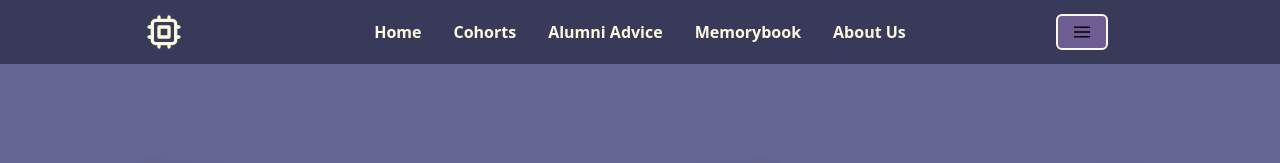
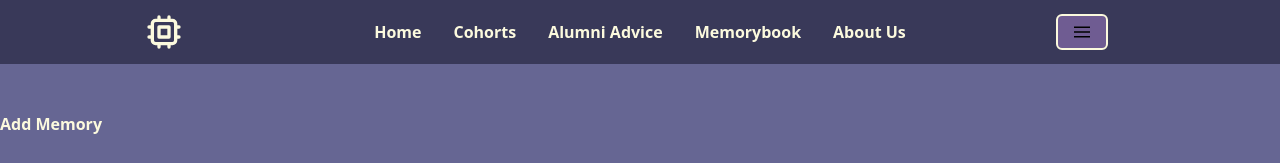
Before and after one commit to alchemy-yearbook-app/front-end, a React app: page /memorybook in a window 1280 px wide. Shown: the top 163 px of the page. Built offline with nearby package versions, Linux system fonts and the light colour scheme; no server answers.

Commit message:
button that directs to memoryform

```diff
--- a/src/views/Memorybook/Memorybook.jsx
+++ b/src/views/Memorybook/Memorybook.jsx
@@ -1,9 +1,15 @@
 import React from 'react';
+import { Link } from 'react-router-dom';
 import './Memorybook.css';
 
 export default function Memorybook() {
   return (
     <div>
+      <Link to="/memorybook/create">
+        <button className="bg-blue-500 hover:bg-blue-700 py-0.3 text-white font-bold rounded focus:outline-none focus:shadow-outline">
+          Add Memory
+        </button>
+      </Link>
       <div class="wrapper">
         <div class="item">
           <div class="polaroid">
```
